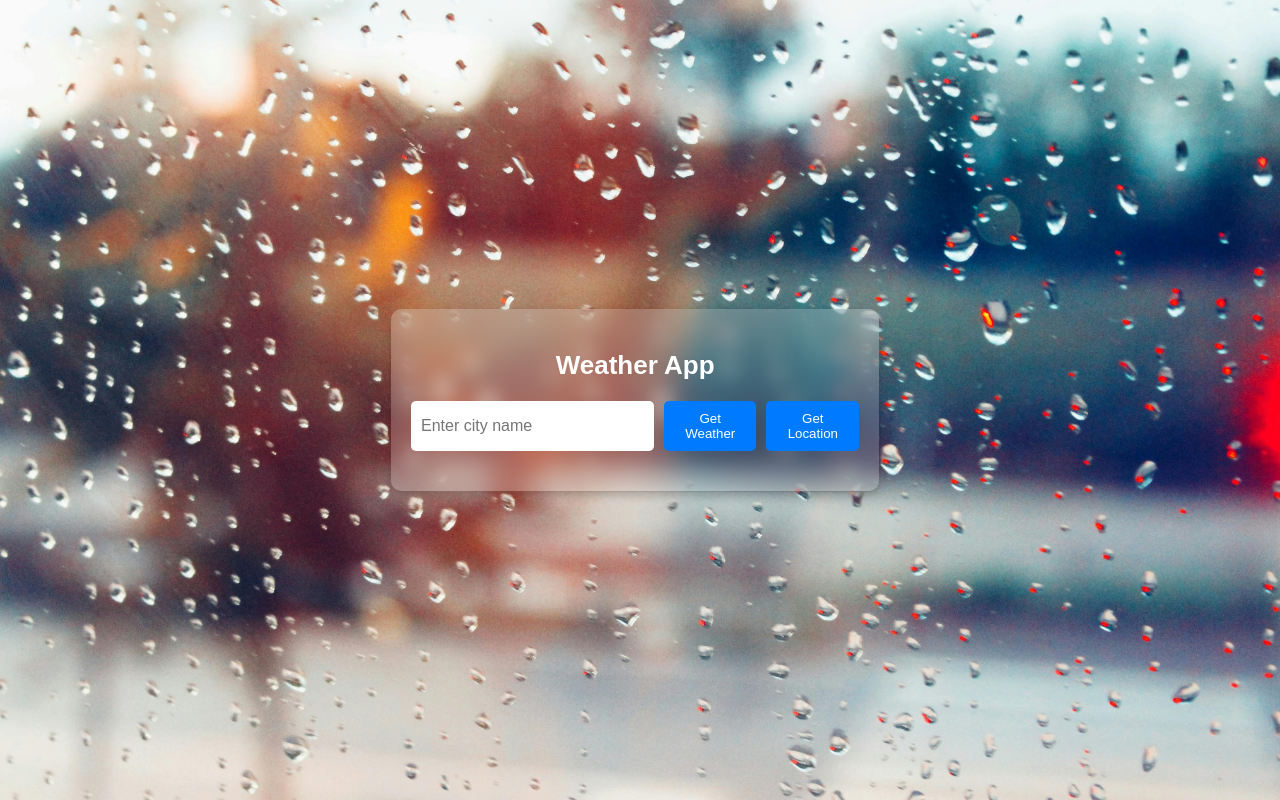
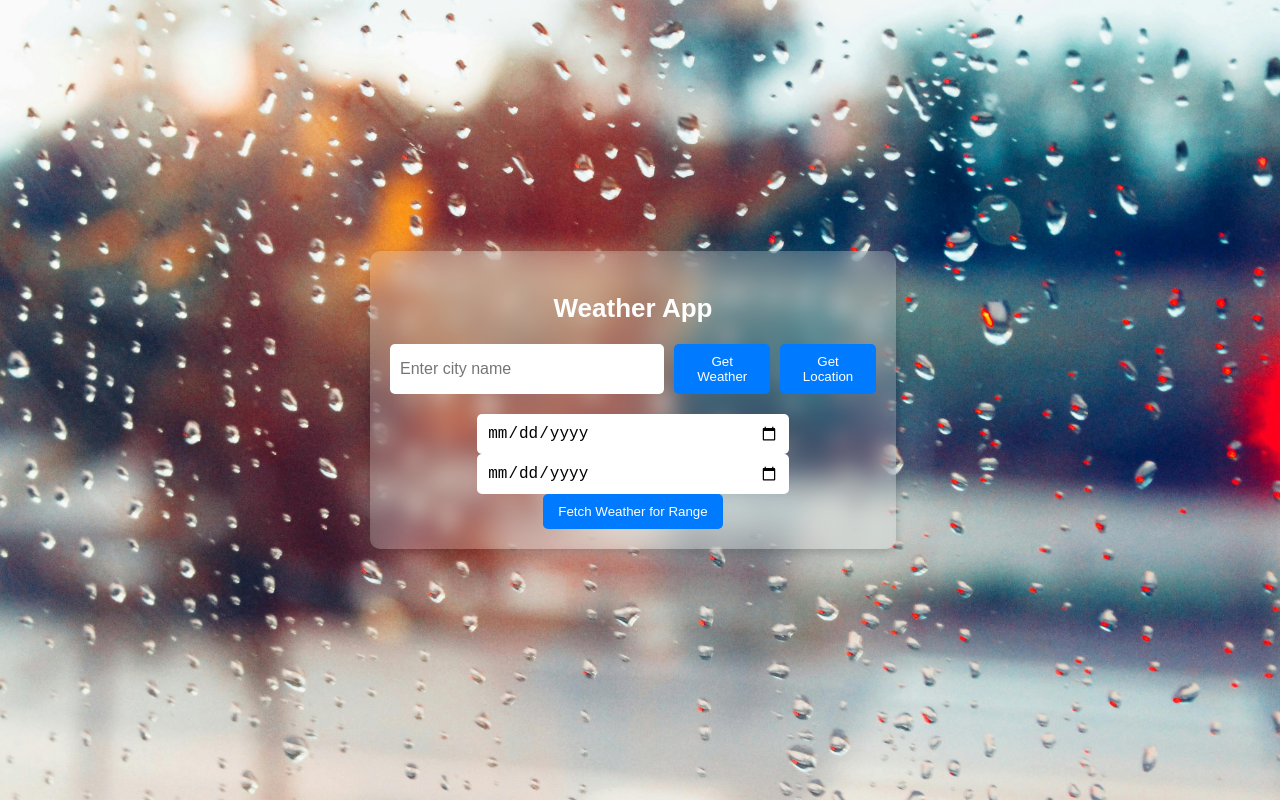
Before and after one commit to GeetaHade/Weather-App, a React (Create React App) app: page / in a window 1280 px wide. Built offline with nearby package versions, Linux system fonts and the light colour scheme.

Commit message:
add: save data for date range

```diff
--- a/src/App.js
+++ b/src/App.js
@@ -6,6 +6,8 @@ function App() {
   const [city, setCity] = useState("");
   const [weather, setWeather] = useState(null);
   const [forecast, setForecast] = useState(null);
+  const [startDate, setStartDate] = useState("");
+  const [endDate, setEndDate] = useState("");
 
   const API_KEY = "ba491a187a72397f5ee8e5f3253ff2e8"; // Replace with your API Key
   const BACKEND_URL = "http://localhost:5001"; // Backend Server URL
@@ -65,23 +67,74 @@ function App() {
     }
   };
 
-  // Save weather data to backend
-  const saveWeather = async () => {
-    if (!weather) return alert("No weather data to save!");
+  // Validate date range
+  const isDateRangeValid = () => {
+    const start = new Date(startDate);
+    const end = new Date(endDate);
+    return start <= end;
+  };
 
-    const weatherData = {
-      city: weather.name,
-      temperature: weather.main.temp,
-      humidity: weather.main.humidity,
-      condition: weather.weather[0].main, // One-word condition
-      wind_speed: weather.wind.speed,
-    };
+  // Fetch weather data for a date range
+  const fetchWeatherDataForRange = async () => {
+    if (!isDateRangeValid()) {
+      alert("Start date must be before end date.");
+      return;
+    }
 
-    try {
-      await axios.post(`${BACKEND_URL}/saveWeather`, weatherData);
-      alert("Weather data saved!");
-    } catch (error) {
-      console.error("Error saving weather data:", error);
+    const weatherDataForRange = [];
+    const start = new Date(startDate);
+    const end = new Date(endDate);
+    let currentDate = start;
+
+    // Loop over the date range and fetch weather data for each date
+    while (currentDate <= end) {
+      const formattedDate = currentDate.toISOString().split("T")[0]; // Format as YYYY-MM-DD
+      try {
+        let weatherResponse;
+        let forecastResponse;
+
+        if (city) {
+          weatherResponse = await axios.get(
+            `https://api.openweathermap.org/data/2.5/weather?q=${city}&appid=${API_KEY}&units=metric`
+          );
+          forecastResponse = await axios.get(
+            `https://api.openweathermap.org/data/2.5/forecast?q=${city}&appid=${API_KEY}&units=metric`
+          );
+        }
+
+        const forecastForDay = forecastResponse.data.list.find((entry) =>
+          entry.dt_txt.startsWith(formattedDate)
+        );
+
+        if (forecastForDay) {
+          const weatherData = {
+            temperature: forecastForDay.main.temp,
+            humidity: forecastForDay.main.humidity,
+            condition: forecastForDay.weather[0].main,
+            wind_speed: forecastForDay.wind.speed,
+            date: formattedDate,
+          };
+          weatherDataForRange.push(weatherData);
+        }
+
+        // Move to the next date
+        currentDate.setDate(currentDate.getDate() + 1);
+      } catch (error) {
+        console.error("Error fetching weather data for date:", currentDate, error);
+      }
+    }
+
+    if (weatherDataForRange.length > 0) {
+      // Save weather data to the backend
+      try {
+        await axios.post(`${BACKEND_URL}/saveWeatherRange`, {
+          city: city,
+          weatherData: weatherDataForRange,
+        });
+        alert("Weather data saved for the selected range!");
+      } catch (error) {
+        console.error("Error saving weather data:", error);
+      }
     }
   };
 
@@ -99,6 +152,21 @@ function App() {
         <button onClick={getLocation}>Get Location</button> {/* Get Location Button */}
       </div>
 
+      {/* Date Range Selection */}
+      <div className="date-range-container">
+        <input
+          type="date"
+          value={startDate}
+          onChange={(e) => setStartDate(e.target.value)}
+        />
+        <input
+          type="date"
+          value={endDate}
+          onChange={(e) => setEndDate(e.target.value)}
+        />
+        <button onClick={fetchWeatherDataForRange}>Fetch Weather for Range</button>
+      </div>
+
       {weather && (
         <div className="weather-info">
           <h3>{weather.name}</h3>
@@ -106,7 +174,6 @@ function App() {
           <p>💧 Humidity: {weather.main.humidity}%</p>
           <p>🌥️ Weather: {weather.weather[0].main}</p>
           <p>💨 Wind Speed: {weather.wind.speed} m/s</p>
-          <button onClick={saveWeather}>Save Data</button>
         </div>
       )}
 
```
Also changed, not shown: 2 other files (tests, documents, lock files or other folders).
